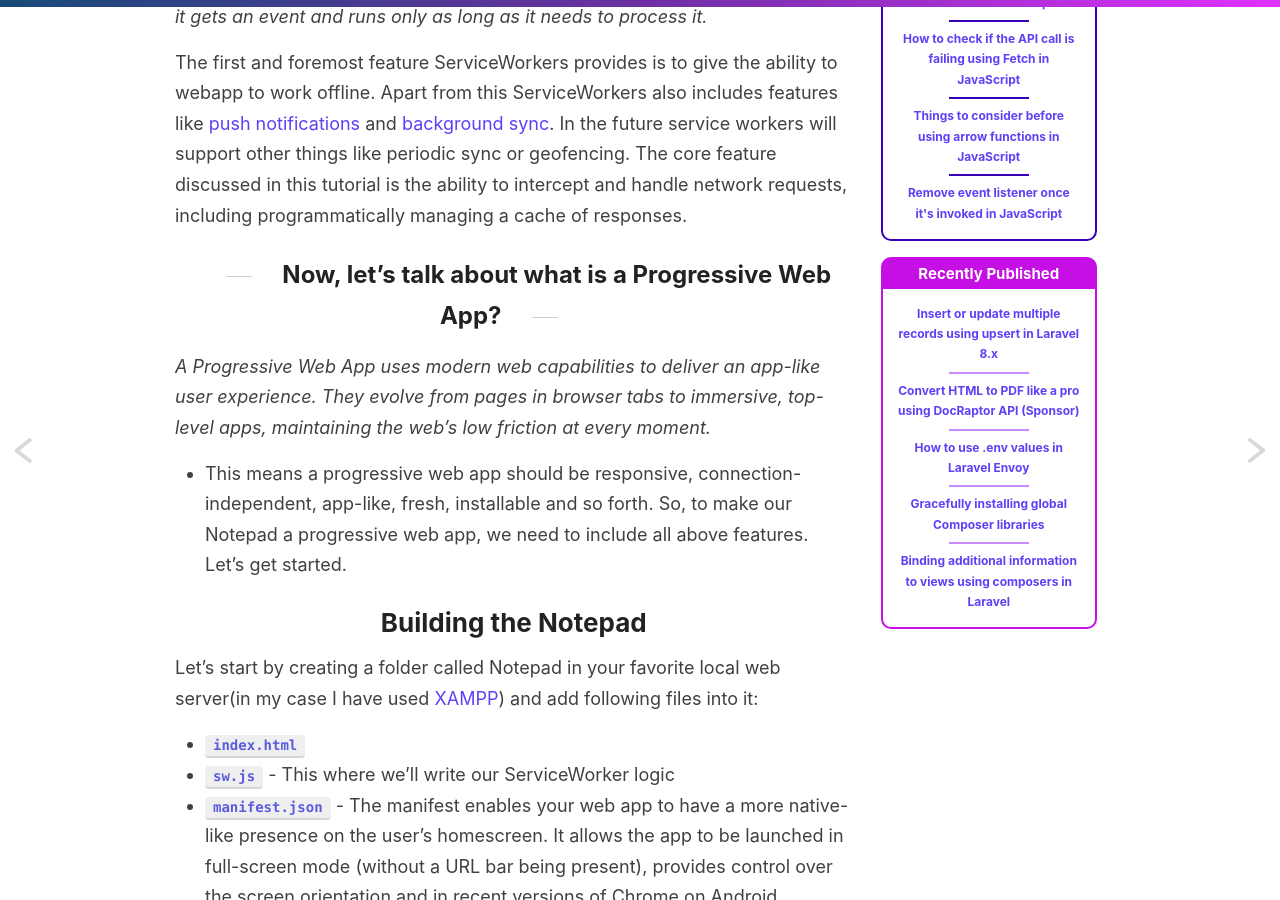
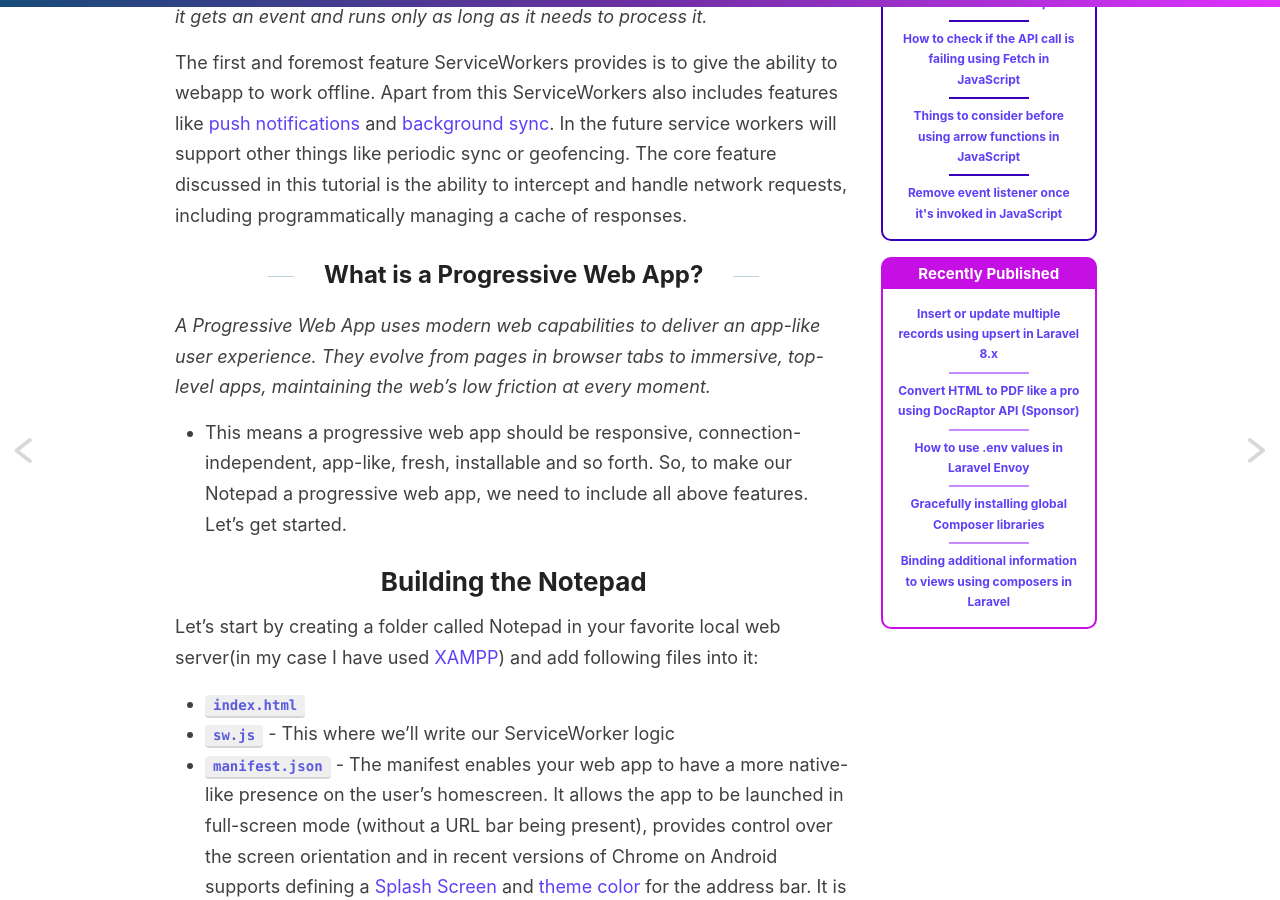
Before and after one commit to varunkumardev/amitmerchant1990.github.io, a Jekyll site: the page built from _posts/2016-11-15-Building-Simple-Offline-Notepad-Using-Service-Worker.md, in a window 1280 px wide and 900 px high, scrolled down 688 px. Built offline with Jekyll 4.4.1, drawn with Linux system fonts in a browser that asks for light colours; comment, search, counter and statistics services are not loaded.

Commit message:
improve post.

```diff
--- a/_posts/2016-11-15-Building-Simple-Offline-Notepad-Using-Service-Worker.md
+++ b/_posts/2016-11-15-Building-Simple-Offline-Notepad-Using-Service-Worker.md
@@ -14,7 +14,7 @@ _A service worker is a script that runs in the background, separate from your we
 
 The first and foremost feature ServiceWorkers provides is to give the ability to webapp to work offline. Apart from this ServiceWorkers also includes features like [push notifications](https://developers.google.com/web/updates/2015/03/push-notifications-on-the-open-web) and [background sync](https://developers.google.com/web/updates/2015/12/background-sync). In the future service workers will support other things like periodic sync or geofencing. The core feature discussed in this tutorial is the ability to intercept and handle network requests, including programmatically managing a cache of responses.
 
-## Now, let's talk about what is a Progressive Web App?
+## What is a Progressive Web App?
 
 _A Progressive Web App uses modern web capabilities to deliver an app-like user experience. They evolve from pages in browser tabs to immersive, top-level apps, maintaining the web's low friction at every moment._
 
```
